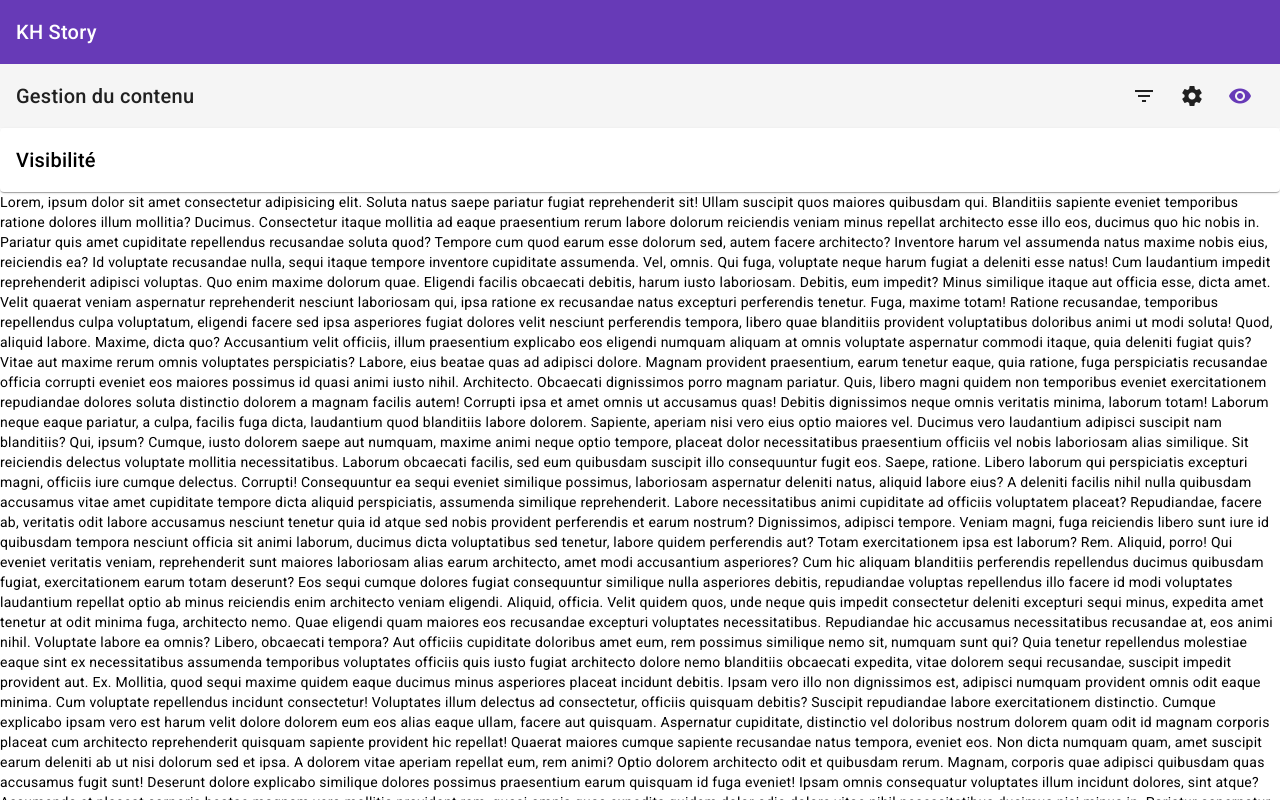
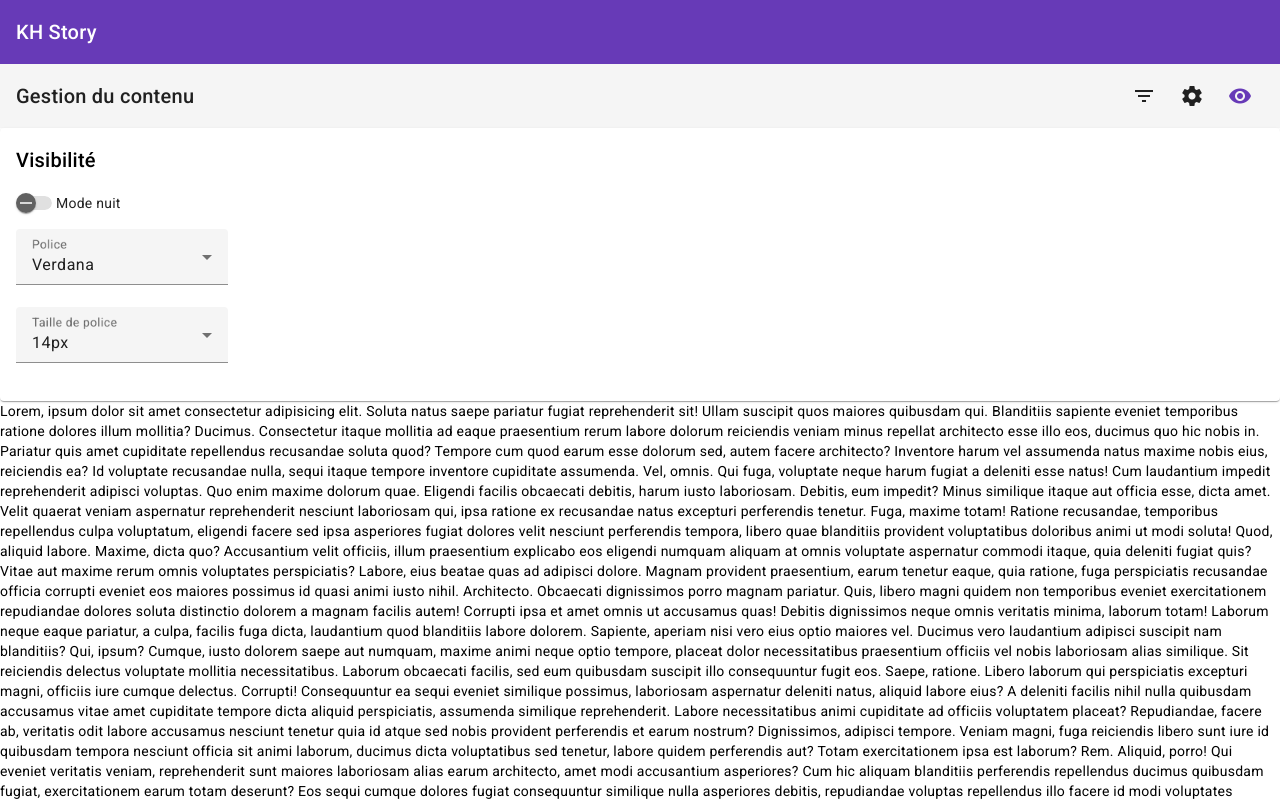
Before and after one commit to roMarziali/KH-Story, an Angular app: page / in a window 1280 px wide. Both pictures are taken after a click on the button "visibility". Shown: the top 800 px of the page. Built offline with nearby package versions, Linux system fonts and the light colour scheme.

Commit message:
visibility parameters in user content settings

```diff
--- a/src/app/components/main-page/user-content-manager/content-visibility/content-visibility.component.html
+++ b/src/app/components/main-page/user-content-manager/content-visibility/content-visibility.component.html
@@ -1,6 +1,25 @@
 <mat-card-header>
   <mat-card-title>Visibilité</mat-card-title>
 </mat-card-header>
+
 <mat-card-content>
+  <div *ngFor="let setting of contentParametersService.visibility">
+
+    <ng-container *ngIf="setting.type == 'boolean'">
+      <mat-slide-toggle [(ngModel)]="setting.value">
+        {{setting.id | translatedVisibility}}
+      </mat-slide-toggle>
+    </ng-container>
+    <ng-container *ngIf="setting.type == 'options'">
+      <mat-form-field>
+        <mat-label>{{setting.id | translatedVisibility}}</mat-label>
+        <mat-select [(ngModel)]="setting.value" (ngModelChange)="contentParametersService.saveParameters()">
+          <mat-option *ngFor="let option of setting.options" [value]="option">
+            {{option}}
+          </mat-option>
+        </mat-select>
+      </mat-form-field>
+    </ng-container>
+  </div>
 
 </mat-card-content>
--- a/src/app/components/main-page/user-content-manager/content-visibility/content-visibility.component.scss
+++ b/src/app/components/main-page/user-content-manager/content-visibility/content-visibility.component.scss
@@ -0,0 +1,4 @@
+mat-slide-toggle{
+  margin-top : 1rem;
+  margin-bottom : 1rem;
+}
--- a/src/app/components/main-page/user-content-manager/content-visibility/content-visibility.component.ts
+++ b/src/app/components/main-page/user-content-manager/content-visibility/content-visibility.component.ts
@@ -1,5 +1,5 @@
 import { Component } from '@angular/core';
-
+import { ContentParametersService } from 'src/app/services/content-parameters.service';
 @Component({
   selector: 'app-content-visibility',
   templateUrl: './content-visibility.component.html',
@@ -7,4 +7,6 @@ import { Component } from '@angular/core';
 })
 export class ContentVisibilityComponent {
 
+  constructor(public contentParametersService: ContentParametersService) { }
+
 }
--- /dev/null
+++ b/src/app/pipes/translated-visibility.pipe.ts
@@ -0,0 +1,19 @@
+import { Pipe, PipeTransform } from '@angular/core';
+
+@Pipe({
+  name: 'translatedVisibility'
+})
+export class TranslatedVisibilityPipe implements PipeTransform {
+
+  private translatedSettings: { [key: string]: string } = {
+    nightMode: "Mode nuit",
+    "font-police": "Police",
+    "font-size": "Taille de police",
+  }
+
+  transform(value: string): string {
+    return this.translatedSettings[value] || value;
+  }
+
+
+}
--- a/src/app/services/content-parameters.service.ts
+++ b/src/app/services/content-parameters.service.ts
@@ -3,7 +3,10 @@ import { FiltersService } from 'src/app/services/filters.service';
 import { Filter } from 'src/app/models/filter.model';
 import { SettingsService } from './settings.service';
 import { Settings } from 'src/app/models/settings.model';
-
+import { Visibility } from '../models/visibility.model';
+import {
+  VisibilityService
+} from './visibility.service';
 @Injectable({
   providedIn: 'root'
 })
@@ -11,18 +14,19 @@ export class ContentParametersService {
 
   filters: Filter[] = [];
   settings: Settings[] = [];
-  visibility: undefined;
+  visibility: Visibility[] = [];
 
-  constructor(private filtersService: FiltersService, private settingsService: SettingsService) {
+  constructor(private filtersService: FiltersService, private settingsService: SettingsService, private visibilityService: VisibilityService) {
     this.filters = this.filtersService.getFilters();
     this.settings = this.settingsService.getSettings();
+    this.visibility = this.visibilityService.getVisibility();
     this.loadParameters();
   }
 
   saveParameters() {
     localStorage.setItem('filters', JSON.stringify(this.filters));
     localStorage.setItem('settings', JSON.stringify(this.settings));
-    //  localStorage.setItem('visibility', JSON.stringify(this.visibility));
+    localStorage.setItem('visibility', JSON.stringify(this.visibility));
   }
 
   loadParameters() {
@@ -56,12 +60,21 @@ export class ContentParametersService {
       }
 
     }
-    return
   }
 
 
 
   loadVisibility() {
+    const localVisibility = localStorage.getItem('visibility');
+    if (localVisibility) {
+      const localVisibilityParsed = JSON.parse(localVisibility);
+      for (const visibility of localVisibilityParsed) {
+        const visibilityIndex = this.visibility.findIndex(v => v.id === visibility.id);
+        if (visibilityIndex !== -1) {
+          this.visibility[visibilityIndex].value = visibility.value;
+        }
+      }
+    }
   }
 
 
--- /dev/null
+++ b/src/app/services/visibility.service.ts
@@ -0,0 +1,33 @@
+import { Injectable } from '@angular/core';
+import { Visibility } from '../models/visibility.model';
+
+@Injectable({
+  providedIn: 'root'
+})
+export class VisibilityService {
+  private settings: Visibility[] = [
+    {
+      id: 'nightMode',
+      type: 'boolean',
+      value: false
+    },
+    {
+      id: 'font-police',
+      type: 'options',
+      options: ["Arial", "Times New Roman", "Verdana", "Helvetica", "Georgia", "Roboto"],
+      value: "Verdana"
+    },
+    {
+      id: 'font-size',
+      type: 'options',
+      options: ["10px", "12px", "14px", "16px", "18px", "20px"],
+      value: "14px"
+    },
+
+  ];
+
+  getVisibility(): Visibility[] {
+    return this.settings;
+  }
+
+}
```
Also changed, not shown: src/app/app.module.ts (+7 -2 lines), src/app/models/visibility.model.ts (added, +7 -0 lines), 1 other file (tests, documents, lock files or other folders).
